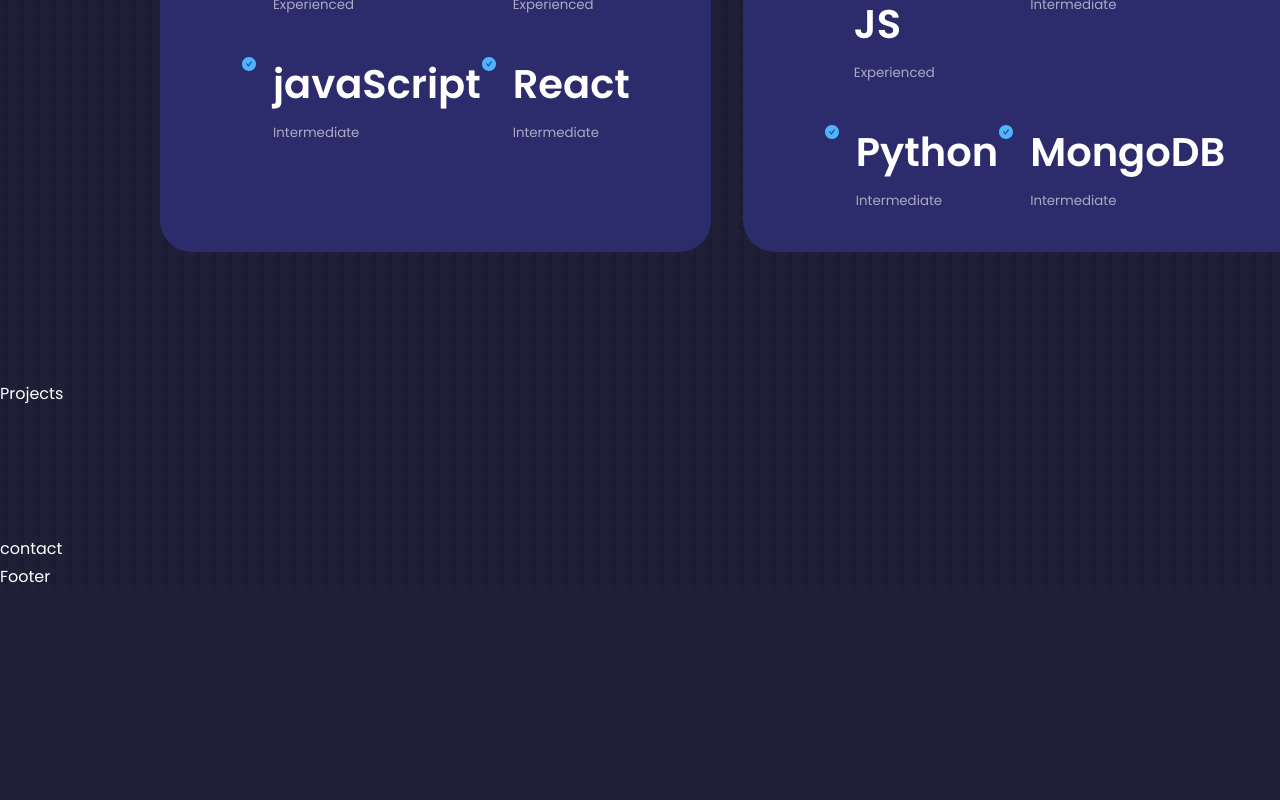
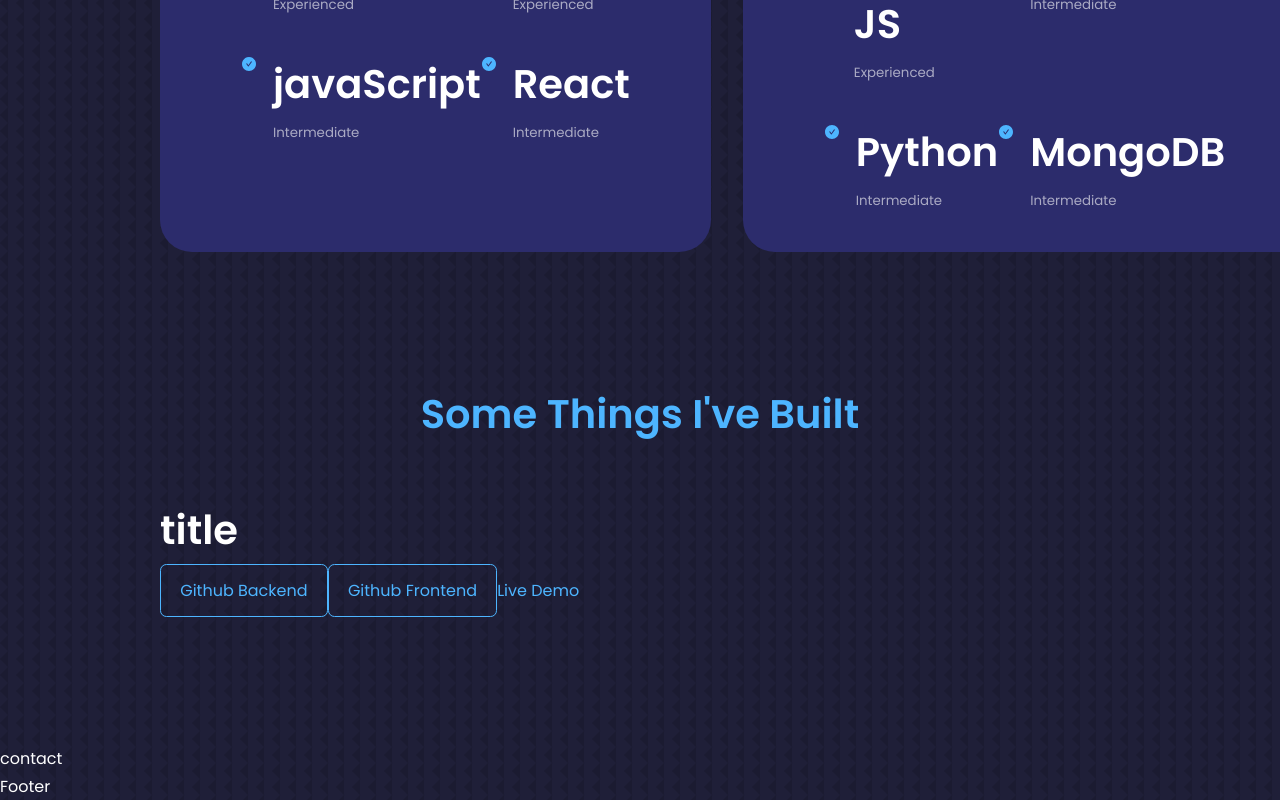
Before and after one commit to Thatucheshow/Final_portfolio, a React (Create React App) app in the folder react-website/: page / in a window 1280 px wide. Shown: the part 1973-2773 px from the top of the page. Before the commit the page ends 2563 px from the top, so only its background shows below. Built offline with nearby package versions, Linux system fonts and the light colour scheme.

Commit message:
working on portfolio

```diff
--- a/react-website/src/components/portfolio/Portfolio.jsx
+++ b/react-website/src/components/portfolio/Portfolio.jsx
@@ -4,7 +4,17 @@ import './portfolio.css'
 function Portfolio() {
   return (
     <section id='portfolio'>
-      Projects
+      <h2>Some Things I've Built</h2>
+
+      <div className='container portfolio__container'>
+        <article className='portfolio__item'>
+          <div className='portfolio__item-image'></div>
+          <h3>title</h3>
+          <a href="https://github.com/sean-r-g/realestate-back-end" className='btn'>Github Backend</a>
+          <a href="https://github.com/sean-r-g/realestate-front-end" className='btn'>Github Frontend</a>
+          <a href="https://real-estate-front-end12.herokuapp.com/#" className=''>Live Demo</a>
+        </article>
+      </div>
     </section>
   )
 }
```
